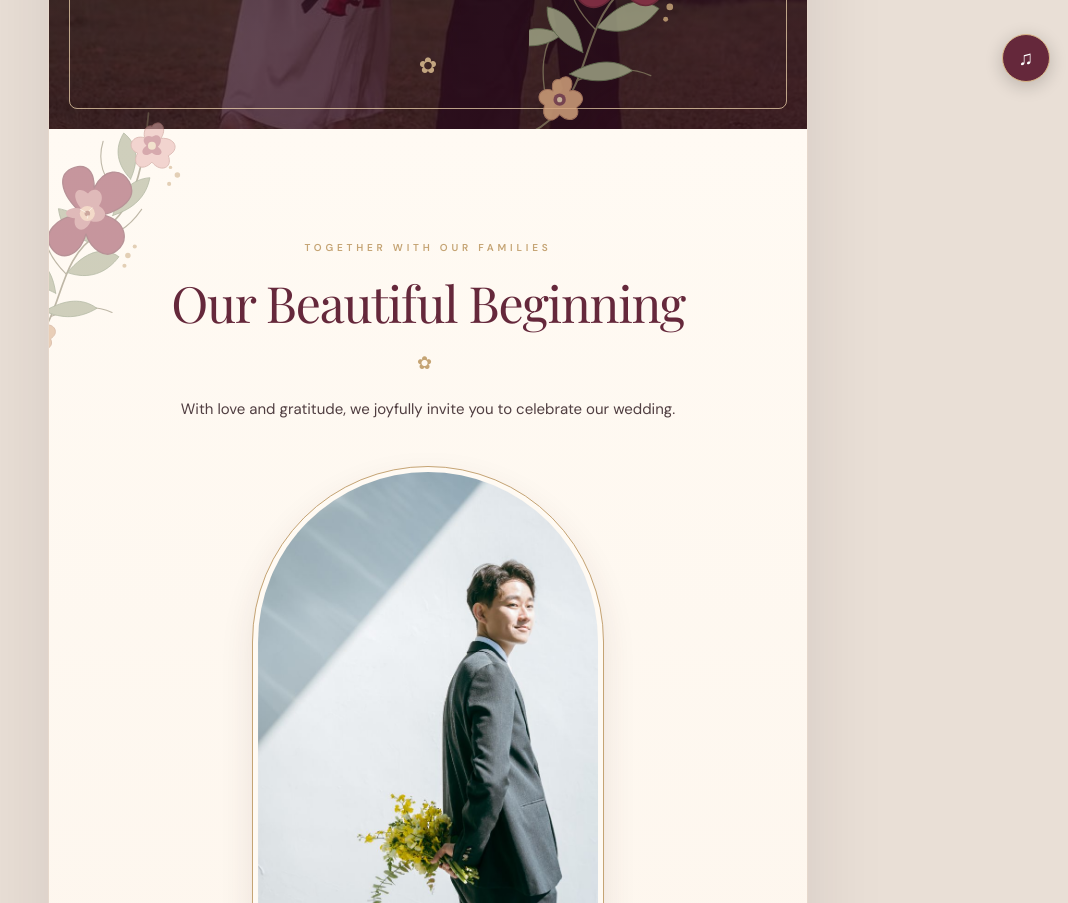
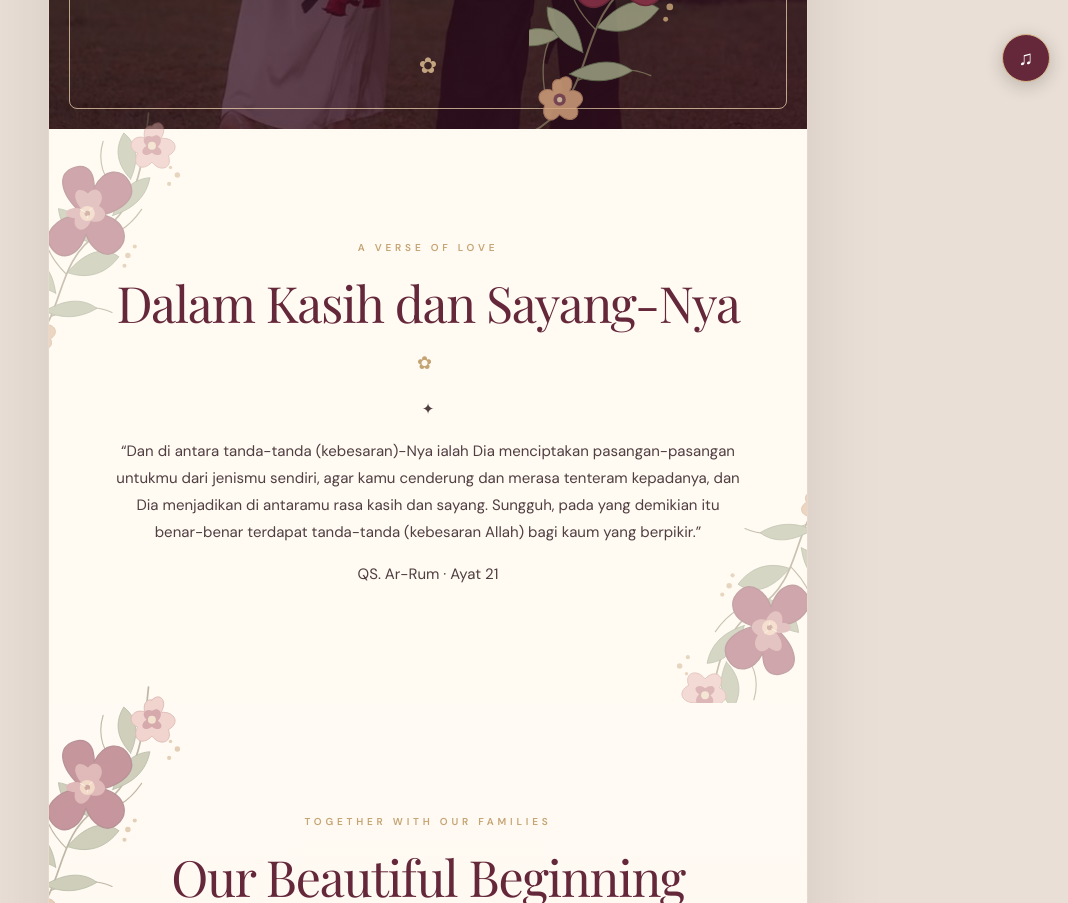
Before and after one commit to ardi08193/wedding-invitation, a plain HTML site: page index.html in a window 1280 px wide. Shown: the part 700-1603 px from the top of the page, without its empty margins (212-1280 px from the left). Drawn offline with nearby package versions, Linux system fonts and the light colour scheme; a web font is replaced by a local one.

Commit message:
Add Indonesian-only Quran verse slide after wedding cover

```diff
--- a/index.html
+++ b/index.html
@@ -15,6 +15,15 @@
  <div class="hero-inner"><p class="eyebrow">THE WEDDING OF</p><h1 id="heroNames">XXX & XXX</h1><div class="ornament">✦</div><p id="heroDate">XXX</p><p class="guest-label">Dear, <strong id="guestName">Honored Guest</strong></p><a class="button light" href="#couple">OPEN INVITATION ↓</a></div>
 </header>
 <main>
+<section id="quran-verse" class="verse-section reveal" aria-labelledby="verse-heading">
+  <div class="verse-shell">
+    <p class="eyebrow accent">A VERSE OF LOVE</p>
+    <h2 id="verse-heading">Dalam Kasih dan Sayang-Nya</h2>
+    <div class="verse-divider" aria-hidden="true">✦</div>
+    <blockquote class="verse-translation">“Dan di antara tanda-tanda (kebesaran)-Nya ialah Dia menciptakan pasangan-pasangan untukmu dari jenismu sendiri, agar kamu cenderung dan merasa tenteram kepadanya, dan Dia menjadikan di antaramu rasa kasih dan sayang. Sungguh, pada yang demikian itu benar-benar terdapat tanda-tanda (kebesaran Allah) bagi kaum yang berpikir.”</blockquote>
+    <p class="verse-reference">QS. Ar-Rum · Ayat 21</p>
+  </div>
+</section>
 <section id="couple" class="reveal">
 <p class="eyebrow accent">TOGETHER WITH OUR FAMILIES</p><h2>Our Beautiful Beginning</h2><p>With love and gratitude, we joyfully invite you to celebrate our wedding.</p>
 <div class="couple-grid"><article><img src="assets/groom.webp.jpg" alt="Groom portrait" loading="lazy" onerror="this.style.display='none'"><h3 class="script" id="groom">XXX</h3><p>Son of</p><p id="groomParents">Mr. XXX & Mrs. XXX</p></article><div class="couple-divider" aria-hidden="true"><span></span><b>&amp;</b><span></span></div><article><img src="assets/bride.webp.jpg" alt="Bride portrait" loading="lazy" onerror="this.style.display='none'"><h3 class="script" id="bride">XXX</h3><p>Daughter of</p><p id="brideParents">Mr. XXX & Mrs. XXX</p></article></div>
```
